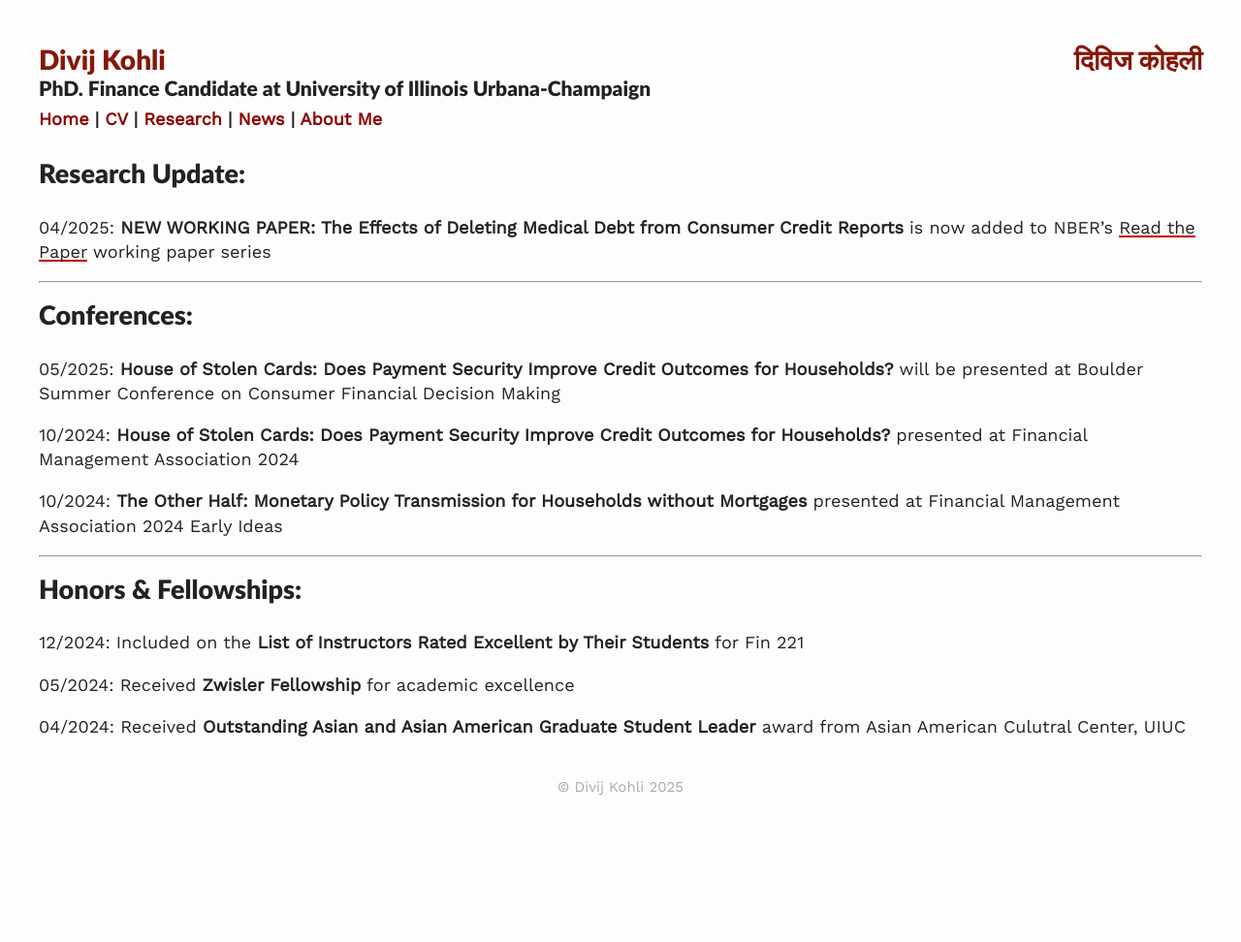
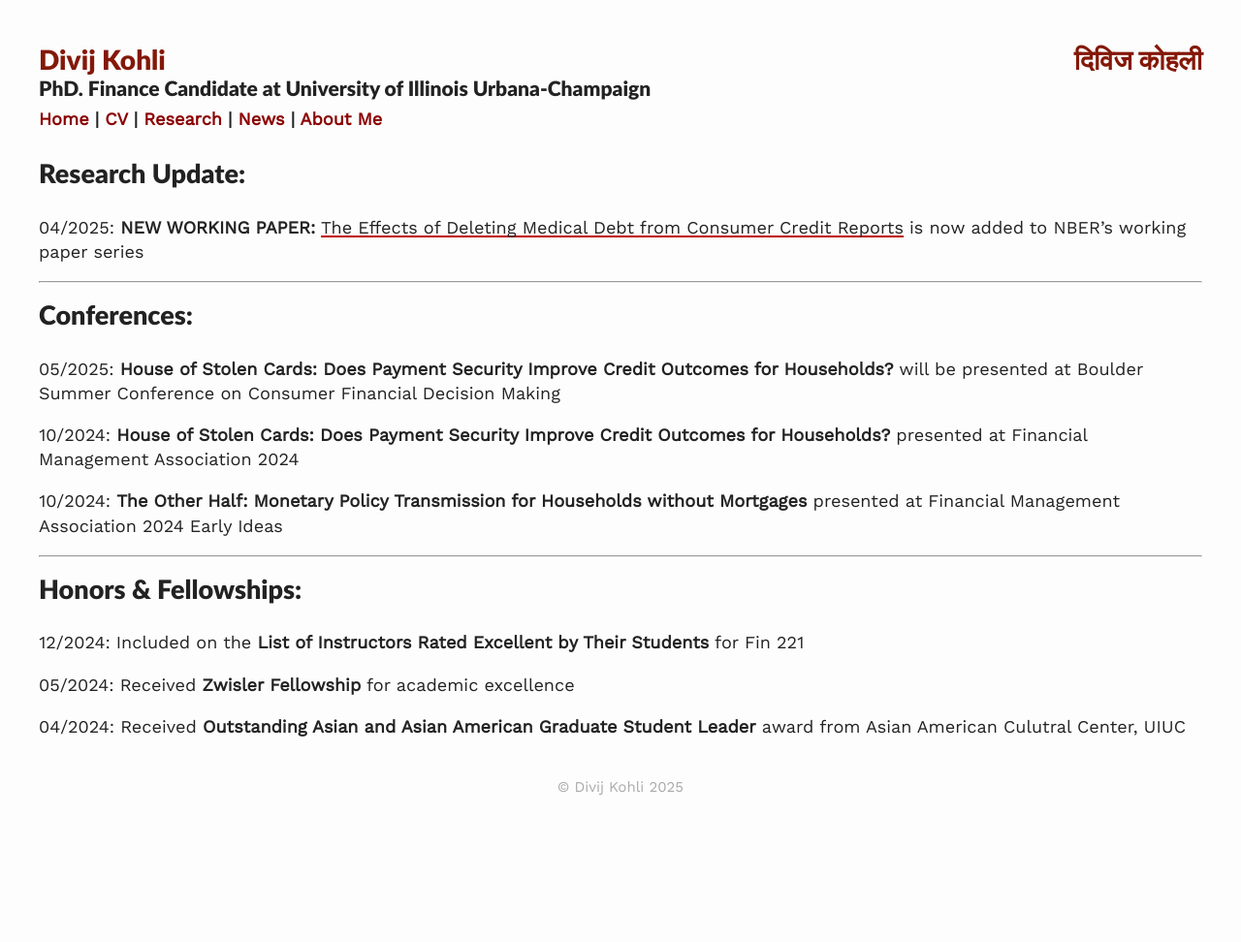
Before and after one commit to divijkohli/divijkohli.github.io, a Jekyll site: the page built from _pages/news.md, in a window 1280 px wide. Shown: the whole page at 97% size. Built offline with Jekyll 4.4.1, drawn with Linux system fonts in a browser that asks for light colours; nearby versions of some CDN libraries.

Commit message:
Update news.md

```diff
--- a/_pages/news.md
+++ b/_pages/news.md
@@ -7,7 +7,7 @@ permalink: /news/
 <hr style="line-height: 2px; visibility:hidden;" />
 
 ## Research Update:
-04/2025: **NEW WORKING  PAPER: The Effects of Deleting Medical Debt from Consumer Credit Reports** is now added to NBER's <a href="https://www.nber.org/papers/w33644" target="_blank">Read the Paper</a> working paper series
+04/2025: **NEW WORKING  PAPER:** <a href="https://www.nber.org/papers/w33644" target="_blank">The Effects of Deleting Medical Debt from Consumer Credit Reports</a> is now added to NBER's working paper series
 
 ---
 ## Conferences:
```
